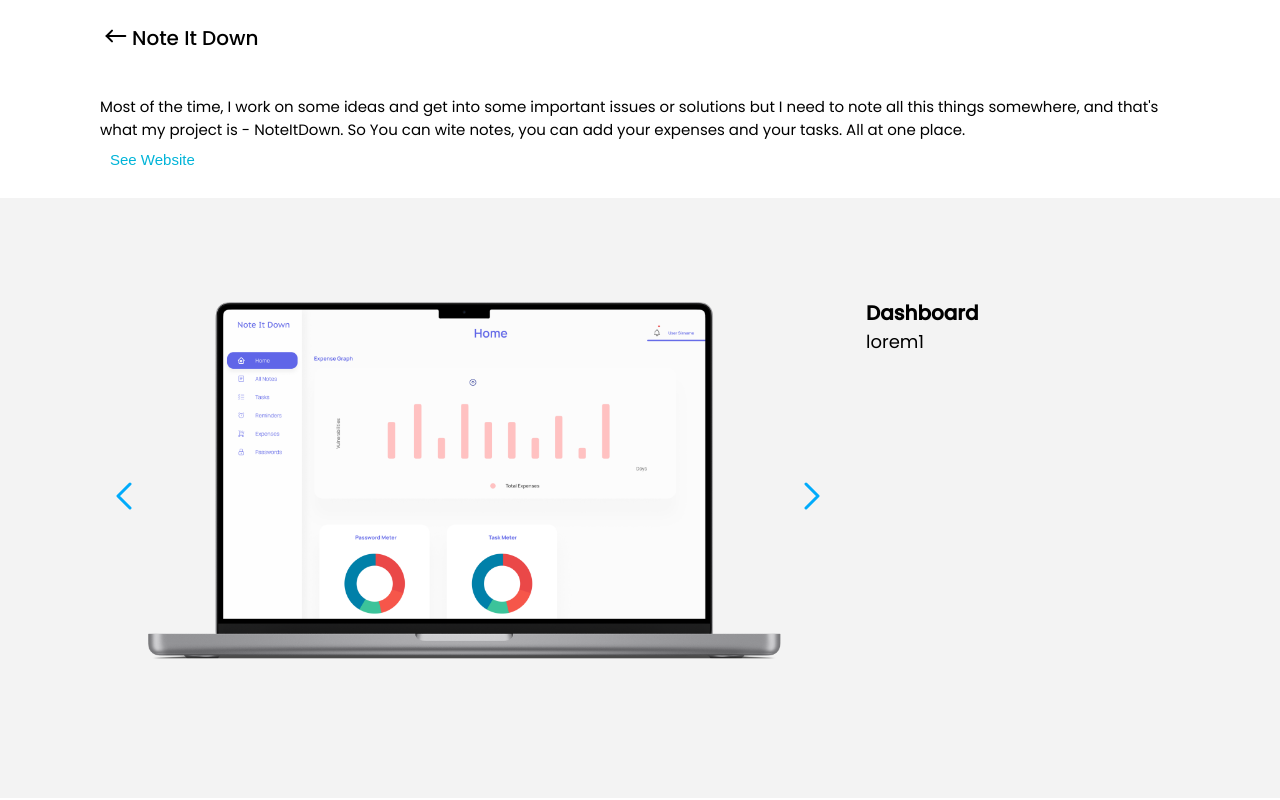
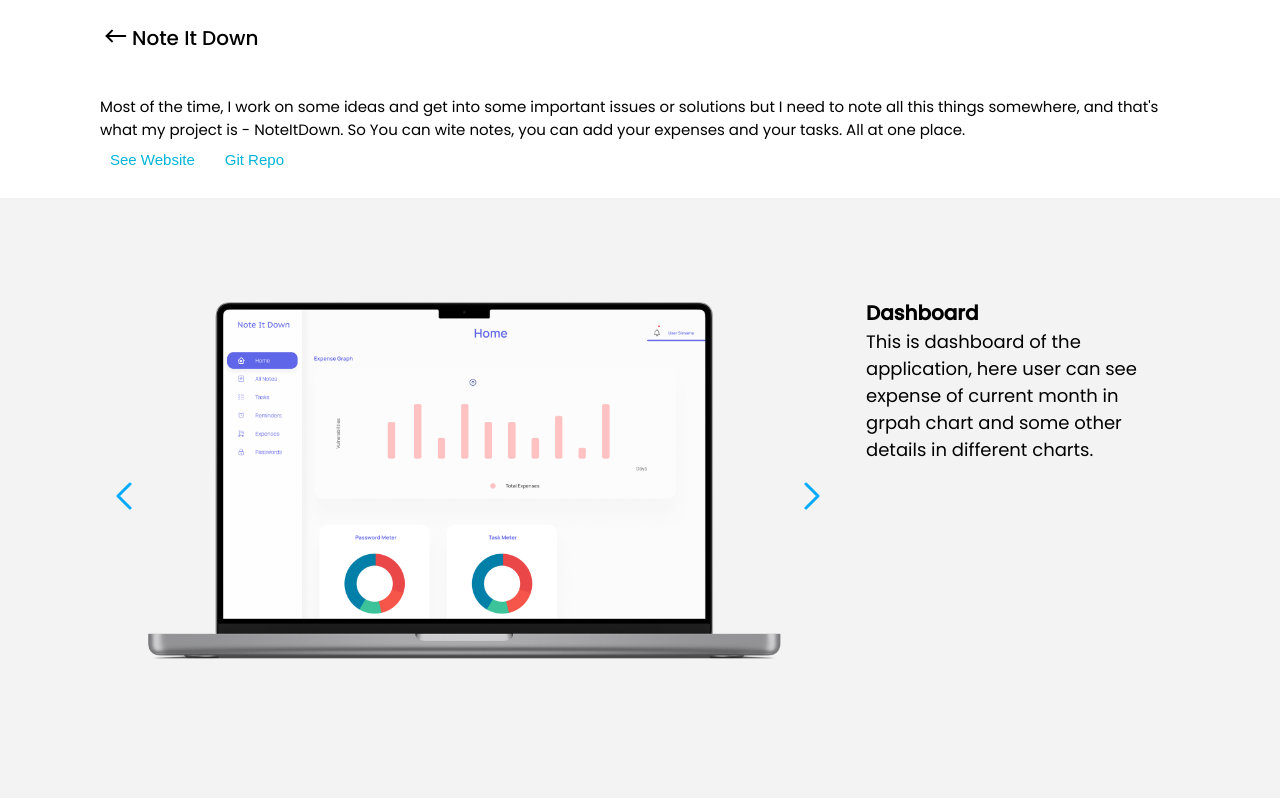
Before and after one commit to Kshirsagar-Govind/the-portfolio, a React (Create React App) app: page /project-note-it-down in a window 1280 px wide. Shown: the top 800 px of the page. Built offline with nearby package versions, Linux system fonts and the light colour scheme.

Commit message:
product img info added

```diff
--- a/src/Components/Helpers/ss-album.jsx
+++ b/src/Components/Helpers/ss-album.jsx
@@ -51,7 +51,7 @@ const SSAlbum = ({ images }) => {
         </span>
       </div>
       <div className="ss-details">
-        <h1>Dashboard</h1>
+        <h1>{images[curr_img_index].title}</h1>
         <p>{images[curr_img_index].details}</p>
       </div>
     </div>
--- a/src/Components/WorkPages/ecom-page.jsx
+++ b/src/Components/WorkPages/ecom-page.jsx
@@ -18,17 +18,23 @@ function EcomPage() {
   const [ images, _setImages ] = useState([
     {
       img: Home,
-      details: "lorem1",
+      title: "Home Page",
+      details: `Visitors can see all the products here.`,
     },
 
     {
       img: Cart,
-      details: "lorem2",
+      title: "Cart",
+      details: `User can add products to cart and then all those can viewed here.
+      User can directly buy respective product from here and also he can remove it from this list.`,
     },
 
     {
       img: Item,
-      details: "lorem3",
+      title: "Product View",
+      details: `Complete Detailed Information about the product, including reviews and ratings. From here user can give review and rating for the product
+      and can also add to cart or wish list and can purchase the product directly.
+      `,
     },
   ]);
   // useEffect = (() => {}, [ curr_img_index ]);
@@ -84,6 +90,17 @@ function EcomPage() {
             }}
           >
             See Website
+          </button>
+
+          <button
+            style={{ marginLeft: "10px" }}
+            onClick={() => {
+              window.open(
+                "https://github.com/Kshirsagar-Govind/ecommerce-site"
+              );
+            }}
+          >
+            Git Repo
           </button>
         </div>
 
--- a/src/Components/WorkPages/make-note-page.jsx
+++ b/src/Components/WorkPages/make-note-page.jsx
@@ -16,11 +16,13 @@ function MakeNotePage() {
   const [ images, _setImages ] = useState([
     {
       img: Note_dash,
-      details: "lorem2",
+      title: "Dashboard",
+      details: `Simple dashboard, consisting of multiple notes which are created by user. And new notes can be added, and old notes can be edited.`,
     },
     {
       img: Note,
-      details: "lorem1",
+      title: "Notes",
+      details: `View when user opens a note, here he can continue he's note writing and can rename or edit note.`,
     },
   ]);
   // useEffect = (() => {}, [ curr_img_index ]);
@@ -81,7 +83,7 @@ function MakeNotePage() {
           <button
             style={{ marginLeft: "10px" }}
             onClick={() => {
-              window.open("https://make-note.vercel.app/");
+              window.open("https://github.com/Kshirsagar-Govind/make-note-app");
             }}
           >
             Git Repo
--- a/src/Components/WorkPages/note-it-down-page.jsx
+++ b/src/Components/WorkPages/note-it-down-page.jsx
@@ -19,25 +19,34 @@ function NoteItDownPage() {
   const [ images, _setImages ] = useState([
     {
       img: MakeNoteSS,
-      details: "lorem1",
+      title: "Dashboard",
+      details: `This is dashboard of the application,
+      here user can see expense of current month in grpah chart
+      and some other details in different charts.
+      `,
     },
 
     {
       img: AllNotes,
-      details: "lorem2",
+      title: "All Notes",
+      details: `Here User can add new notes, and can see previously added notes.`,
     },
     {
       img: Tasks,
-      details: "lorem5",
+      title: "Tasks",
+      details: `In this tab user can add tasks, and can tick the tasks which are completed .`,
     },
     {
       img: Expense,
-      details: "lorem3",
+      title: "Expense",
+      details: `In thi expenses tab, user can see his expeditures. And obviously he can add more expenses.
+      And from on the dashboard he can see overview of this expense.`,
     },
 
     {
       img: Password,
-      details: "lorem4",
+      title: "Password",
+      details: `So here user can save he's passwords. And can edit his password if needed.`,
     },
   ]);
   // useEffect = (() => {}, [ curr_img_index ]);
@@ -94,6 +103,16 @@ function NoteItDownPage() {
             }}
           >
             See Website
+          </button>
+          <button
+            style={{ marginLeft: "10px" }}
+            onClick={() => {
+              window.open(
+                "https://github.com/Kshirsagar-Govind/note-it-down-project"
+              );
+            }}
+          >
+            Git Repo
           </button>
         </div>
 
```
